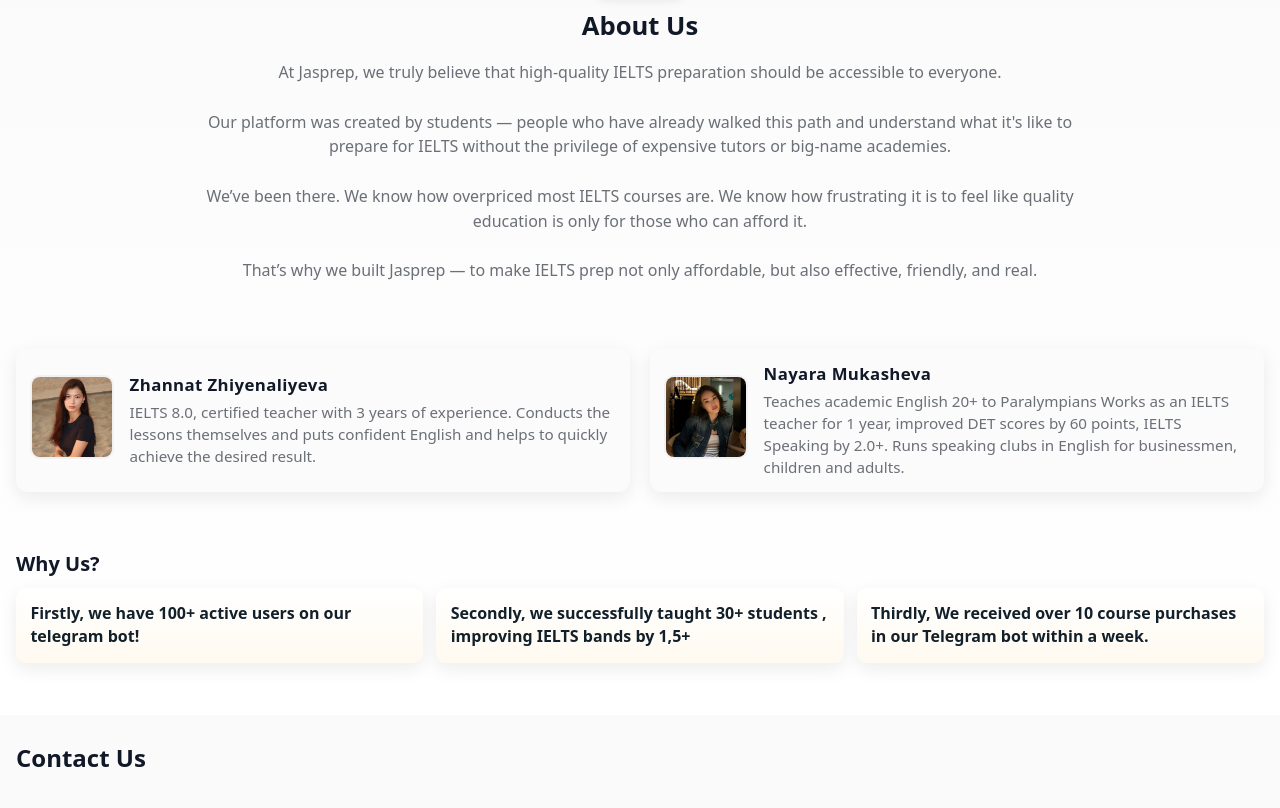
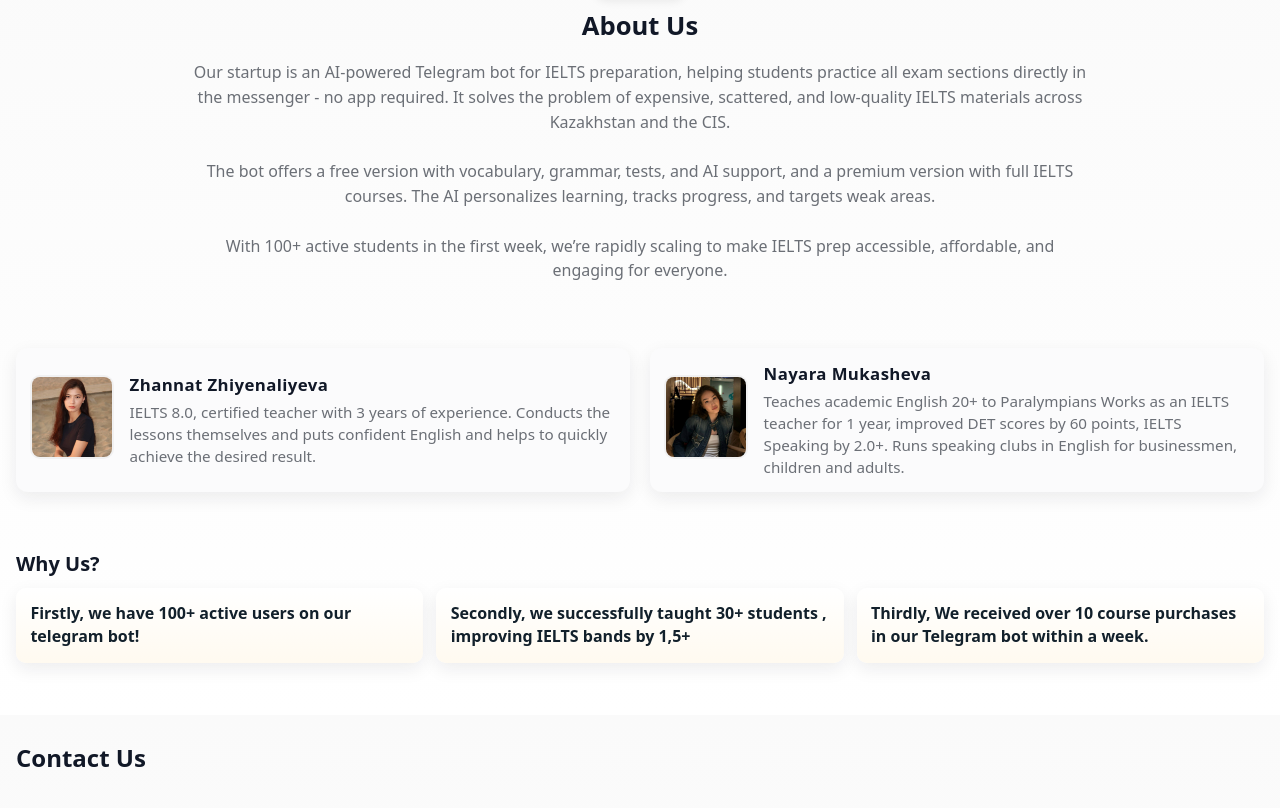
Before and after one commit to jasprep/kz, a plain HTML site: page index.html in a window 1280 px wide. Shown: the part 885-1693 px from the top of the page. Drawn offline with Linux system fonts and the light colour scheme.

Commit message:
Update index.html

```diff
--- a/index.html
+++ b/index.html
@@ -37,13 +37,11 @@
     <div class="text">
       <img src="logo.png" alt="JasPrep Logo" class="about-logo" />
       <h2>About Us</h2>
-      <p>At Jasprep, we truly believe that high-quality IELTS preparation should be accessible to everyone.
+      <p>Our startup is an AI-powered Telegram bot for IELTS preparation, helping students practice all exam sections directly in the messenger - no app required. It solves the problem of expensive, scattered, and low-quality IELTS materials across Kazakhstan and the CIS.
 
-Our platform was created by students — people who have already walked this path and understand what it's like to prepare for IELTS without the privilege of expensive tutors or big-name academies.
+The bot offers a free version with vocabulary, grammar, tests, and AI support, and a premium version with full IELTS courses. The AI personalizes learning, tracks progress, and targets weak areas.
 
-We’ve been there. We know how overpriced most IELTS courses are. We know how frustrating it is to feel like quality education is only for those who can afford it.
-
-That’s why we built Jasprep — to make IELTS prep not only affordable, but also effective, friendly, and real.</p>
+With 100+ active students in the first week, we’re rapidly scaling to make IELTS prep accessible, affordable, and engaging for everyone.</p>
     </div>
   </div>
 </div>
```
